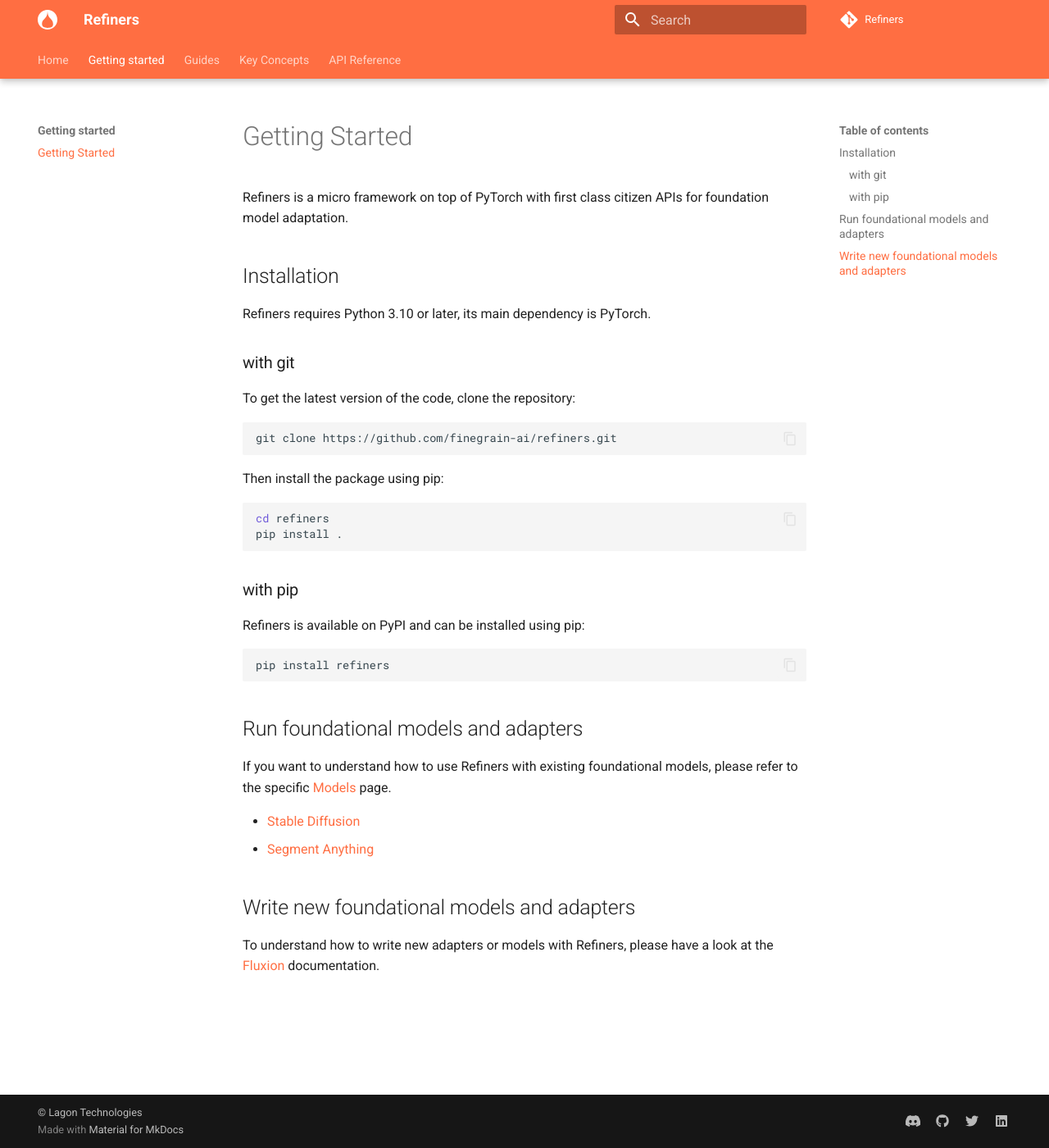
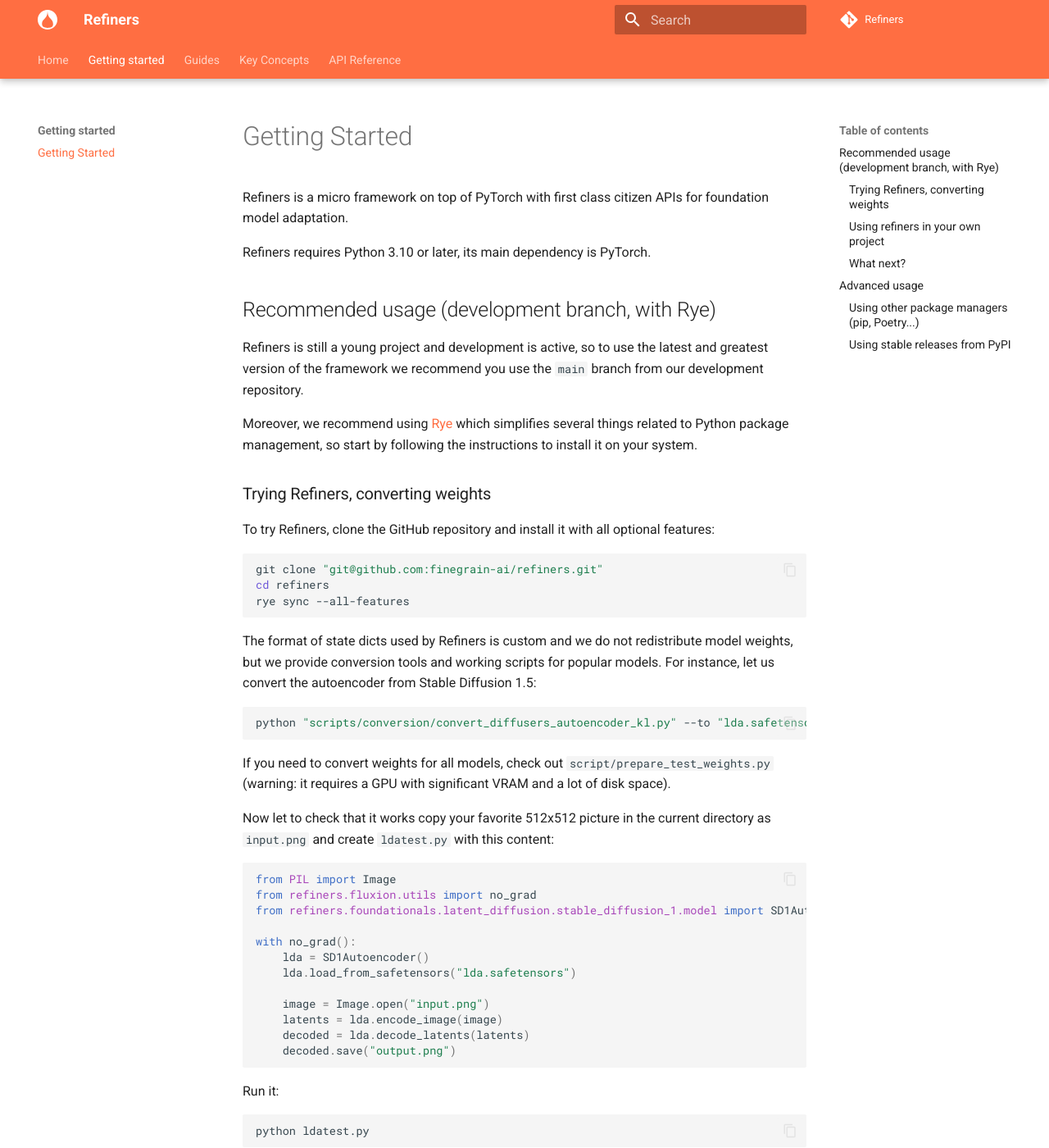
Before and after one commit to finegrain-ai/refiners, an MkDocs documentation site: the page built from docs/getting_started.md, in a window 1280 px wide and 1400 px high. Shown: the whole window at 82% size. Built offline with MkDocs 1.6.1 and Material for MkDocs 9.7.7, drawn with Linux system fonts in a browser that asks for light colours; comment, search, counter and statistics services are not loaded; some of the changed text lies outside the part shown.

Commit message:
update getting started

````diff
--- a/docs/getting_started.md
+++ b/docs/getting_started.md
@@ -2,42 +2,88 @@
 
 Refiners is a micro framework on top of PyTorch with first class citizen APIs for foundation model adaptation.
 
-
-## Installation
-
 Refiners requires Python 3.10 or later, its main dependency is PyTorch.
 
-### with git
+## Recommended usage (development branch, with Rye)
 
-To get the latest version of the code, clone the repository:
+Refiners is still a young project and development is active, so to use the latest and greatest version of the framework we recommend you use the `main` branch from our development repository.
+
+Moreover, we recommend using [Rye](https://rye-up.com) which simplifies several things related to Python package management, so start by following the instructions to install it on your system.
+
+### Trying Refiners, converting weights
+
+To try Refiners, clone the GitHub repository and install it with all optional features:
 
 ```bash
-git clone https://github.com/finegrain-ai/refiners.git
+git clone "git@github.com:finegrain-ai/refiners.git"
+cd refiners
+rye sync --all-features
 ```
 
-Then install the package using pip:
+The format of state dicts used by Refiners is custom and we do not redistribute model weights, but we provide conversion tools and working scripts for popular models. For instance, let us convert the autoencoder from Stable Diffusion 1.5:
 
 ```bash
-cd refiners
-pip install .
+python "scripts/conversion/convert_diffusers_autoencoder_kl.py" --to "lda.safetensors"
 ```
 
+If you need to convert weights for all models, check out `script/prepare_test_weights.py` (warning: it requires a GPU with significant VRAM and a lot of disk space).
 
-### with pip
+Now let to check that it works copy your favorite 512x512 picture in the current directory as `input.png` and create `ldatest.py` with this content:
 
-Refiners is available on PyPI and can be installed using pip:
+```py
+from PIL import Image
+from refiners.fluxion.utils import no_grad
+from refiners.foundationals.latent_diffusion.stable_diffusion_1.model import SD1Autoencoder
+
+with no_grad():
+    lda = SD1Autoencoder()
+    lda.load_from_safetensors("lda.safetensors")
+
+    image = Image.open("input.png")
+    latents = lda.encode_image(image)
+    decoded = lda.decode_latents(latents)
+    decoded.save("output.png")
+```
+
+Run it:
 
 ```bash
-pip install refiners
+python ldatest.py
 ```
 
-## Run foundational models and adapters
+Inspect `output.png`: it should be similar to `input.png` but have a few differences. Latent Autoencoders are good compressors!
 
-If you want to understand how to use Refiners with existing foundational models, please refer to the specific [Models](models/index.md) page.
+### Using refiners in your own project
 
- - [Stable Diffusion](/models/stable_diffusion)
- - [Segment Anything](/models/segment_anything)
+So far you used Refiners as a standalone package, but if you want to create your own project using it as a dependency here is how you can proceed:
 
-## Write new foundational models and adapters
+```bash
+rye init --py "3.11" myproject
+cd myproject
+rye add --git "git@github.com:finegrain-ai/refiners.git" --features training refiners
+rye sync
+```
 
-To understand how to write new adapters or models with Refiners, please have a look at the [Fluxion](fluxion/index.md) documentation.
+If you only intend to do inference and no training, you can drop `--features training`.
+
+To convert weights, you can either use a copy of the `refiners` repository as described above or add the `conversion` feature as a development dependency:
+
+```bash
+rye add --dev --git "git@github.com:finegrain-ai/refiners.git" --features conversion refiners
+```
+
+Note that you will still need to download the conversion scripts independently if you go that route.
+
+### What next?
+
+We suggest you check out the [guides](/guides/) section to dive into the usage of Refiners, of the [Key Concepts](/concepts/chain/) section for a better understanding of how the framework works.
+
+## Advanced usage
+
+### Using other package managers (pip, Poetry...)
+
+We use Rye to maintain and release Refiners but it conforms to the standard Python packaging guidelines and can be used with other package managers. Please refer to their respective documentation to figure out how to install a package from Git if you intend to use the development branch, as well as how to specify features.
+
+### Using stable releases from PyPI
+
+Although we recommend using our development branch, we do [publish more stable releases to PyPI](https://pypi.org/project/refiners/) and you are welcome to use them in your project. However, note that the format of weights can be different from the current state of the development branch, so you will need the conversion scripts from the corresponding tag in GitHub, for instance [here for v0.2.0](https://github.com/finegrain-ai/refiners/tree/v0.2.0).
````
Also changed, not shown: CONTRIBUTING.md (+1 -1 lines).
